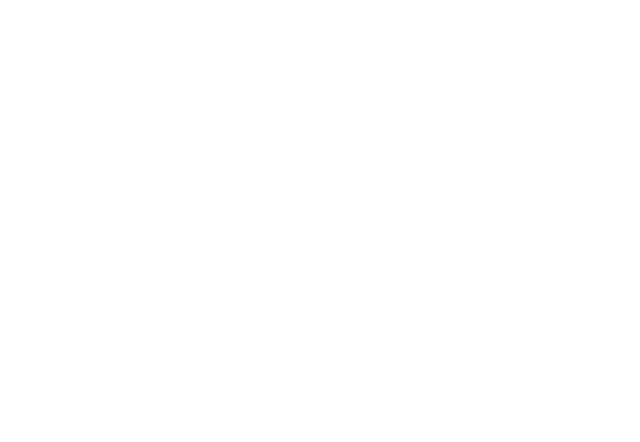
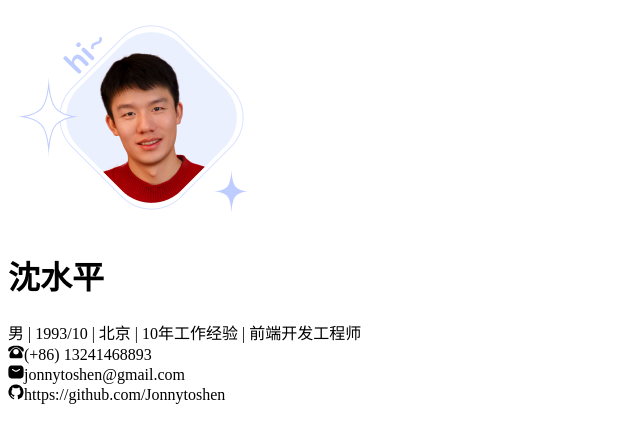
Before and after one commit to Jonnytoshen/resume, a Vue app: page / in a window 1280 px wide. Before the commit this address had no page. Shown: the top 442 px of the page, without its empty margins (0-640 px from the left). Built offline with nearby package versions, Linux system fonts and the light colour scheme; the HTML template or start-up script is replaced by a standard one.

Commit message:
feat: implement basic info section of resume
- add ResumeAvatar component
- add ResumeContacts component
- add ResumeHeader component
- add HomeView components
- add basicInfo configuration

```diff
--- a/src/components/ResumeAvatar.vue
+++ b/src/components/ResumeAvatar.vue
@@ -1,7 +1,7 @@
 <script setup lang="ts">
-import AvatarSrc from '@/assets/Avatar.png';
+import AvatarSrc from '@/assets/Avatar.png'
 </script>
 
 <template>
-  <img :src="AvatarSrc" alt="Avatar">
+  <img :src="AvatarSrc" alt="Avatar" />
 </template>
--- a/src/components/ResumeContacts.vue
+++ b/src/components/ResumeContacts.vue
@@ -1,29 +1,35 @@
 <script setup lang="ts">
+import EmailIcon from './icons/EmailIcon.vue'
+import GitHubIcon from './icons/GitHubIcon.vue'
+import PhoneIcon from './icons/PhoneIcon.vue'
 import ResumeCard from './ResumeCard.vue'
-import EmailMotionIcon from './motion-icons/EmailMotionIcon.vue';
-import GitHubMotionIcon from './motion-icons/GitHubMotionIcon.vue';
-import PhoneMotionIcon from './motion-icons/PhoneMotionIcon.vue';
 
 const props = defineProps<{
   phone?: string
-  email?: string;
-  github?: string;
-}>();
+  email?: string
+  github?: string
+}>()
 </script>
 
 <template>
   <ResumeCard>
-    <div class="grid grid-cols-2 gap-4">
-      <div v-if="props.phone" class="flex gap-3 items-center">
-        <PhoneMotionIcon :size="16" />
+    <div class="grid w-full grid-cols-1 gap-4 sm:grid-cols-2">
+      <div v-if="props.phone" class="flex items-center gap-3">
+        <span class="flex-none">
+          <PhoneIcon :size="16" />
+        </span>
         <span>{{ props.phone }}</span>
       </div>
-      <div v-if="props.email" class="flex gap-3 items-center">
-        <EmailMotionIcon :size="16" />
+      <div v-if="props.email" class="flex items-center gap-3">
+        <span class="flex-none">
+          <EmailIcon :size="16" />
+        </span>
         <span>{{ props.email }}</span>
       </div>
-      <div v-if="props.github" class="flex gap-3 items-center">
-        <GitHubMotionIcon :size="16" />
+      <div v-if="props.github" class="flex items-center gap-3">
+        <span class="flex-none">
+          <GitHubIcon :size="16" />
+        </span>
         <span>{{ props.github }}</span>
       </div>
     </div>
--- /dev/null
+++ b/src/components/ResumeHeader.vue
@@ -0,0 +1,16 @@
+<script setup lang="ts">
+import ResumeAvatar from './ResumeAvatar.vue'
+</script>
+
+<template>
+  <header class="flex flex-col items-center gap-8 py-8 lg:flex-row lg:gap-12">
+    <div class="flex-none -translate-x-4 transform lg:order-1">
+      <ResumeAvatar />
+    </div>
+    <div class="w-full flex-auto text-center lg:text-left">
+      <slot />
+    </div>
+  </header>
+</template>
+
+<style scoped></style>
--- /dev/null
+++ b/src/config.ts
@@ -0,0 +1,16 @@
+const startWork = new Date('2016-06-27')
+const now = new Date()
+
+export const basicInfo = {
+  name: '沈水平',
+  gender: '男',
+  birth: '1993/10',
+  city: '北京',
+  job: '前端开发工程师',
+  experience: now.getFullYear() - startWork.getFullYear(),
+  contacts: {
+    phone: '(+86) 13241468893',
+    email: 'jonnytoshen@gmail.com',
+    github: 'https://github.com/Jonnytoshen',
+  },
+} as const
--- a/src/router/index.ts
+++ b/src/router/index.ts
@@ -1,8 +1,10 @@
 import { createRouter, createWebHistory } from 'vue-router'
+
+import HomeView from '@/views/HomeView.vue'
 
 const router = createRouter({
   history: createWebHistory(import.meta.env.BASE_URL),
-  routes: [],
+  routes: [{ path: '/', component: HomeView }],
 })
 
 export default router
--- /dev/null
+++ b/src/views/HomeView.vue
@@ -0,0 +1,26 @@
+<script setup lang="ts">
+import ResumeContacts from '@/components/ResumeContacts.vue'
+import ResumeHeader from '@/components/ResumeHeader.vue'
+
+import { basicInfo } from '@/config'
+</script>
+
+<template>
+  <div class="grid grid-cols-1 gap-10.5 p-10.5">
+    <ResumeHeader>
+      <h1 class="text-[42px] font-bold text-gray-800">{{ basicInfo.name }}</h1>
+      <div class="mt-3">
+        {{ basicInfo.gender }} | {{ basicInfo.birth }} | {{ basicInfo.city }} |
+        {{ basicInfo.experience }}年工作经验 | {{ basicInfo.job }}
+      </div>
+      <ResumeContacts
+        class="mt-6"
+        :phone="basicInfo.contacts.phone"
+        :email="basicInfo.contacts.email"
+        :github="basicInfo.contacts.github"
+      />
+    </ResumeHeader>
+  </div>
+</template>
+
+<style scoped></style>
```
